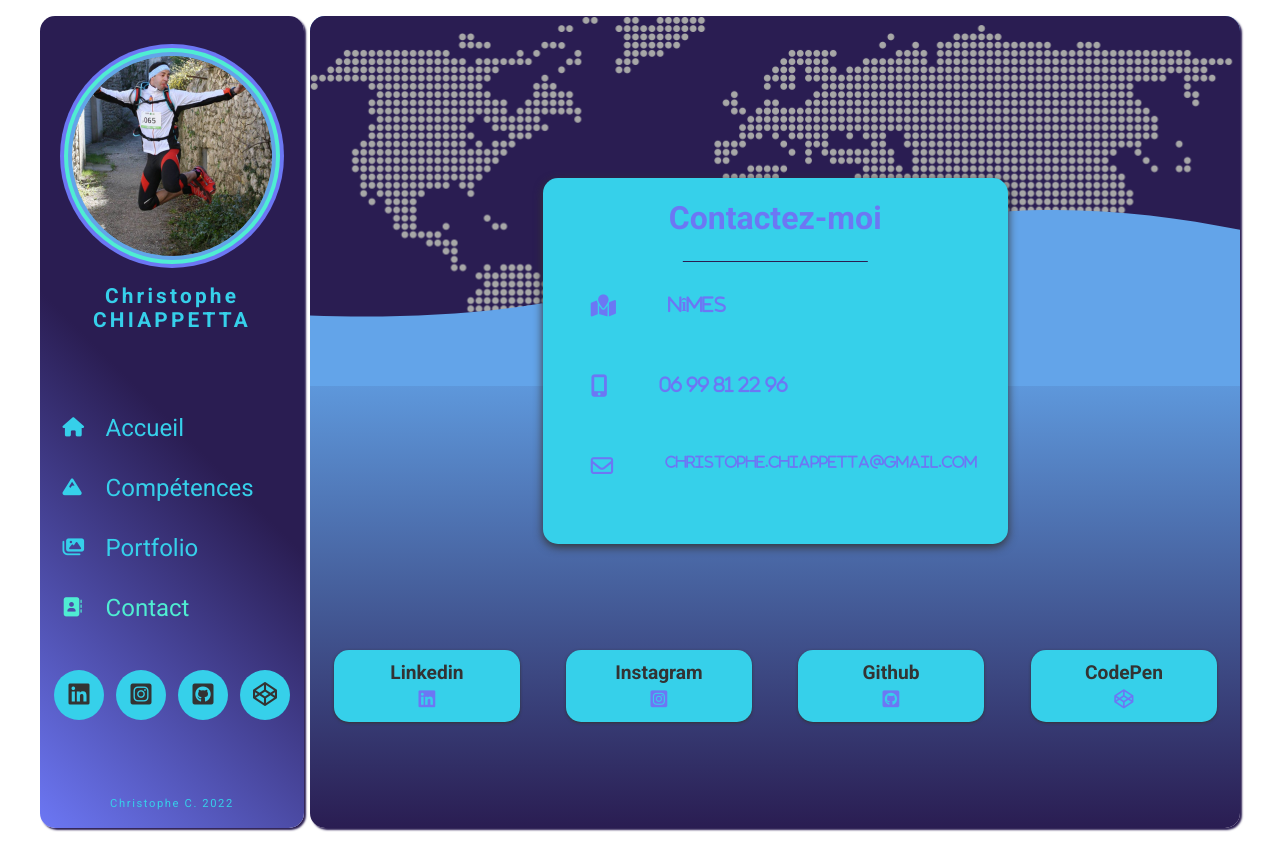
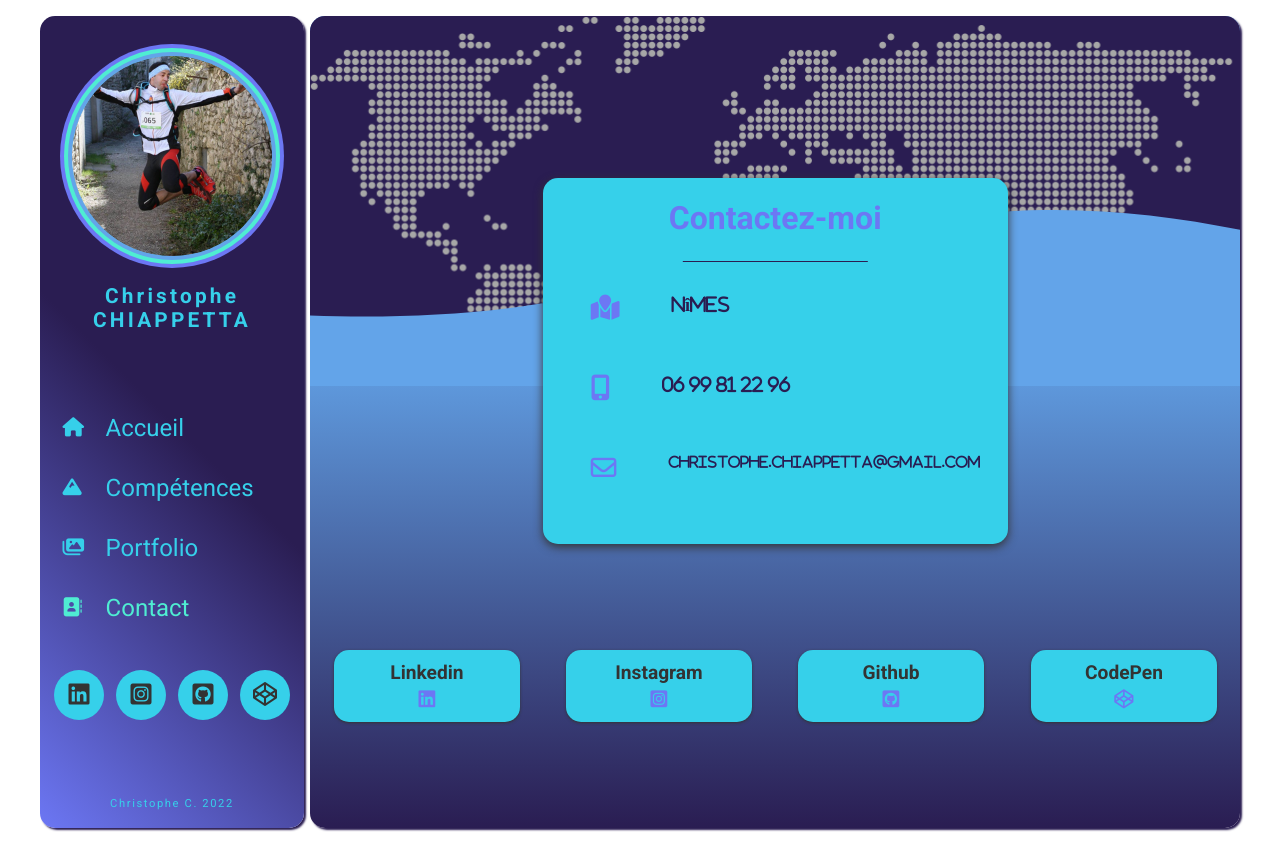
Before and after one commit to ChristopheC-83/CV-React-From-Scratch, a React (Create React App) app: page /contact in a window 1280 px wide. Built offline with nearby package versions, Linux system fonts and the light colour scheme.

Commit message:
MAJ esthétique

```diff
--- a/src/styles/Pages/_contact.scss
+++ b/src/styles/Pages/_contact.scss
@@ -77,12 +77,13 @@
         }
 
         i {
-          font-size: 1.4rem;
+          font-size: 1.6rem;
           position: absolute;
           transform: translateY(2px);
           color: $color-2;
         }
         span {
+          color: $color-1;
           font-size: 18px;
           position: absolute;
           transform: translateX(52px);
--- a/src/styles/Pages/_portfolio.scss
+++ b/src/styles/Pages/_portfolio.scss
@@ -166,7 +166,7 @@
           padding: 2rem;
           box-shadow: 0 10px 10px #333;
           animation: popup .6s ease forwards;
-          transform: scale(20);
+          transform: scale(0.1);
           transform-origin: center;
           z-index: 5;
 
```
